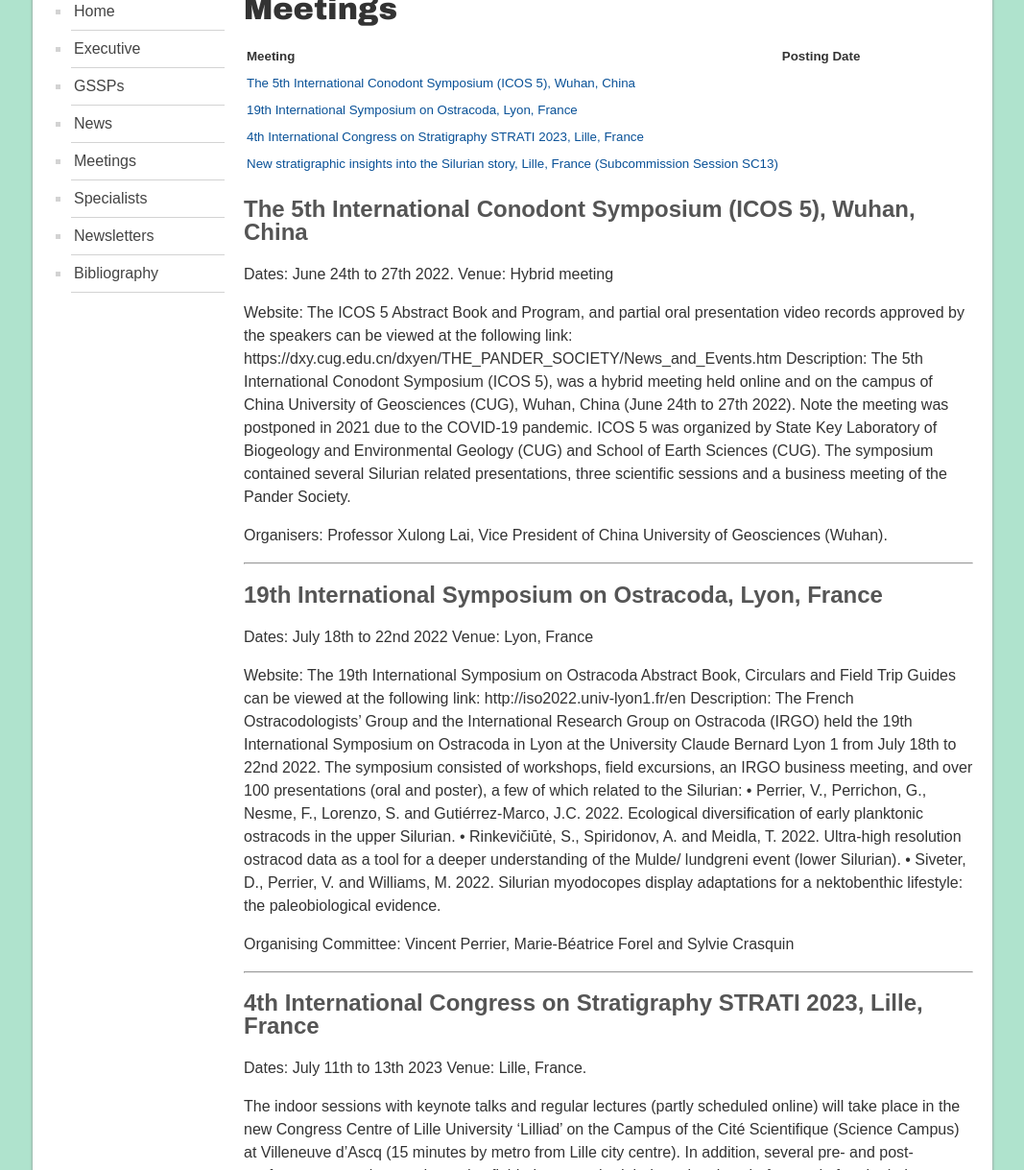
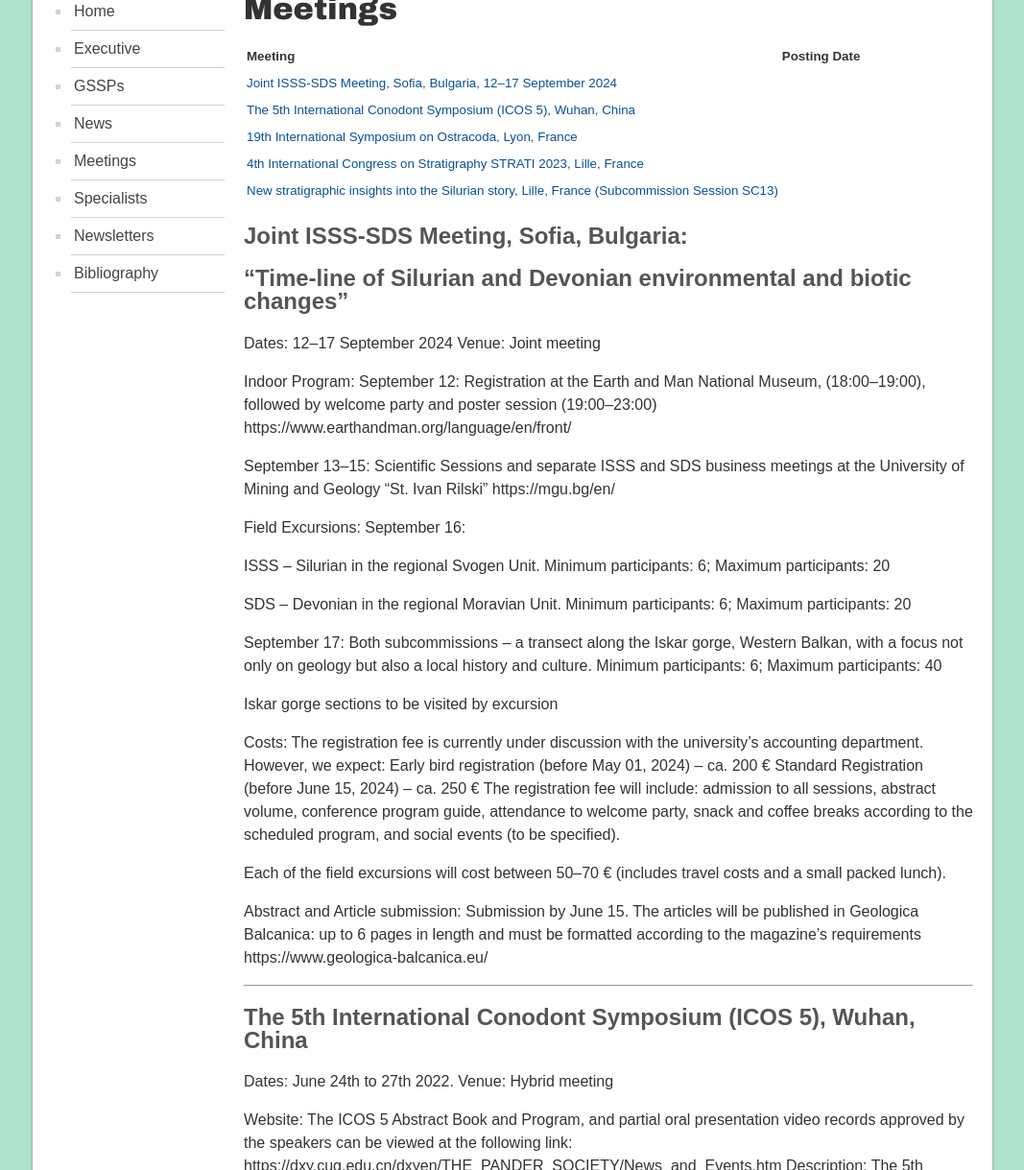
Before and after one commit to i-c-stratigraphy/subcommission-silurian, a Jekyll site: the page built from pages/meetings.md, in a window 1280 px wide and 1400 px high, scrolled down 246 px. Shown: the part 181-1400 px from the top of the window at 96% size, without its empty margins (106-1173 px from the left). Built offline with Jekyll 4.4.1, drawn with Linux system fonts in a browser that asks for light colours.

Commit message:
Update meetings.md

```diff
--- a/pages/meetings.md
+++ b/pages/meetings.md
@@ -12,12 +12,55 @@ table { font-size:smaller; }
 
 Meeting | Posting Date
 --- | ---
+[Joint ISSS-SDS Meeting, Sofia, Bulgaria, 12–17 September 2024](#5) |
 [The 5th International Conodont Symposium (ICOS 5), Wuhan, China](#4) |
 [19th International Symposium on Ostracoda, Lyon, France](#3) |
 [4th International Congress on Stratigraphy STRATI 2023, Lille, France](#2) |
 [New stratigraphic insights into the Silurian story, Lille, France (Subcommission Session SC13)](#1)  |
 
+<a id="5"></a>
+## Joint ISSS-SDS Meeting, Sofia, Bulgaria:
+## “Time-line of Silurian and Devonian environmental and biotic changes”
 
+
+Dates: 12–17 September 2024
+Venue: Joint meeting
+
+Indoor Program:
+September 12: Registration at the Earth and Man National Museum, (18:00–19:00), followed by welcome party and poster session (19:00–23:00) https://www.earthandman.org/language/en/front/
+
+September 13–15: Scientific Sessions and separate ISSS and SDS business meetings at the University of Mining and Geology “St. Ivan Rilski” https://mgu.bg/en/
+
+Field Excursions:
+September 16:
+
+ISSS – Silurian in the regional Svogen Unit.
+Minimum participants: 6; Maximum participants: 20
+
+SDS – Devonian in the regional Moravian Unit.
+Minimum participants: 6; Maximum participants: 20
+
+September 17:
+Both subcommissions – a transect along the Iskar gorge, Western Balkan, with a focus not only on geology but also a local history and culture.
+Minimum participants: 6; Maximum participants: 40
+
+
+Iskar gorge sections to be visited by excursion
+
+Costs:
+The registration fee is currently under discussion with the university's accounting department. However, we expect:
+Early bird registration (before May 01, 2024) – ca. 200 €
+Standard Registration (before June 15, 2024) – ca. 250 €
+The registration fee will include: admission to all sessions, abstract volume, conference program guide, attendance to welcome party, snack and coffee breaks according to the scheduled program, and social events (to be specified).
+
+Each of the field excursions will cost between 50–70 € (includes travel costs and a small packed lunch).
+
+Abstract and Article submission:
+Submission by June 15. The articles will be published in Geologica Balcanica: up to 6 pages in length and must be formatted according to the magazine's requirements
+https://www.geologica-balcanica.eu/
+
+
+---
 <a id="4"></a>
 ## The 5th International Conodont Symposium (ICOS 5), Wuhan, China
 
```
